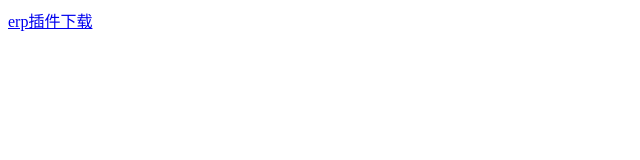
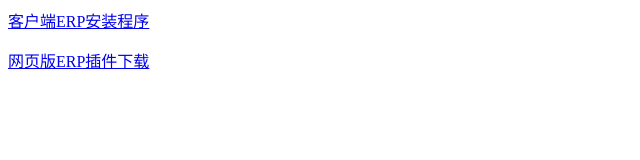
Before and after one commit to xsyb/xsyb.github.io, a plain HTML site: page index.htm in a window 1280 px wide. Shown: the whole page, without its empty margins (0-640 px from the left). Drawn offline with Linux system fonts and the light colour scheme.

Commit message:
Add files via upload

```diff
--- a/index.htm
+++ b/index.htm
@@ -2,6 +2,14 @@
 <head>
 </head>
 <body>
-<a href="https://www.xingshen.com/wp-content/uploads/2023/02/ERP%E7%B3%BB%E7%BB%9F%E5%A4%96%E7%BD%91%E6%8F%92%E4%BB%B6.rar">erp插件下载</a>
+
+<p>
+<a href="https://www.xingshen.com/wp-content/uploads/2023/02/AIO7Setup.rar">客户端ERP安装程序</a>
+</p>
+<p>
+<a href="https://www.xingshen.com/wp-content/uploads/2023/02/ERP%E7%B3%BB%E7%BB%9F%E5%A4%96%E7%BD%91%E6%8F%92%E4%BB%B6.rar">网页版ERP插件下载</a>
+</p>
+
+
 </body>
 </html>
```
